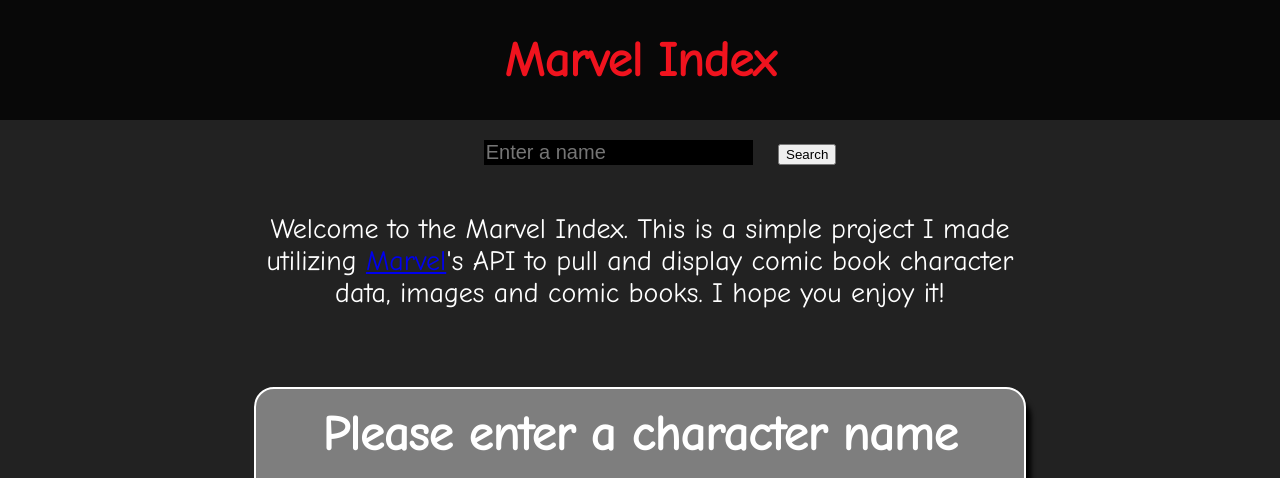
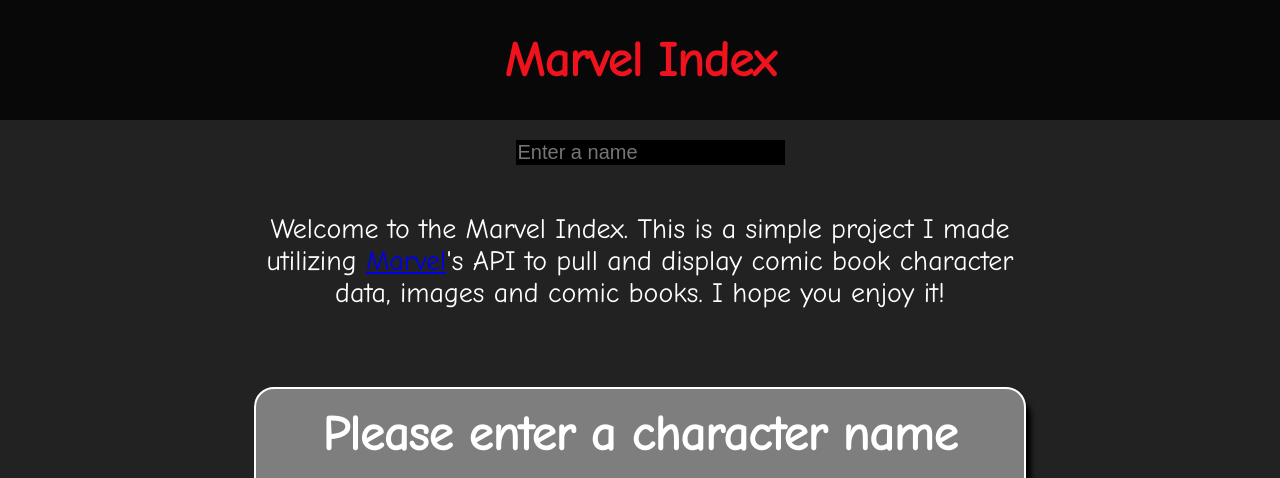
Before and after one commit to mjpool99/MarvelAPI, a website: page static/index.html in a window 1280 px wide. Shown: the top 478 px of the page. Drawn offline with Linux system fonts and the light colour scheme.

Commit message:
Style changes

```diff
--- a/static/app.js
+++ b/static/app.js
@@ -1,10 +1,11 @@
+let heroSearch = document.getElementById("heroSearch");
 let heroName = document.querySelector('[data-hero-name]');
 let heroBio = document.querySelector('[data-hero-bio]');
 let heroImage = document.querySelector('#heroImage');
 
-const search = (e) => {
-    e.preventDefault();
+heroSearch.addEventListener('keypress', (e) => {
 
+    if (e.key === "Enter") {
         fetch("/marvelData", {
             method: "POST",
             headers: {
@@ -52,3 +53,4 @@
 ).catch ((error) => {
         console.error();
 })}
+})
--- a/static/index.html
+++ b/static/index.html
@@ -20,10 +20,7 @@
     </div>
     <div class="body">
         <div class="search-bar">
-            <form onsubmit="search()">
                 <input type="text" placeholder="Enter a name" id="heroSearch">
-                <button type="submit">Search</button>
-            </form>
         </div>
         <div class="top-body">
             <p>Welcome to the Marvel Index. This is a simple project I made utilizing <a href="https://www.marvel.com/">Marvel</a>'s API to pull and display comic book character data, images and comic books. I hope you enjoy it!
```
